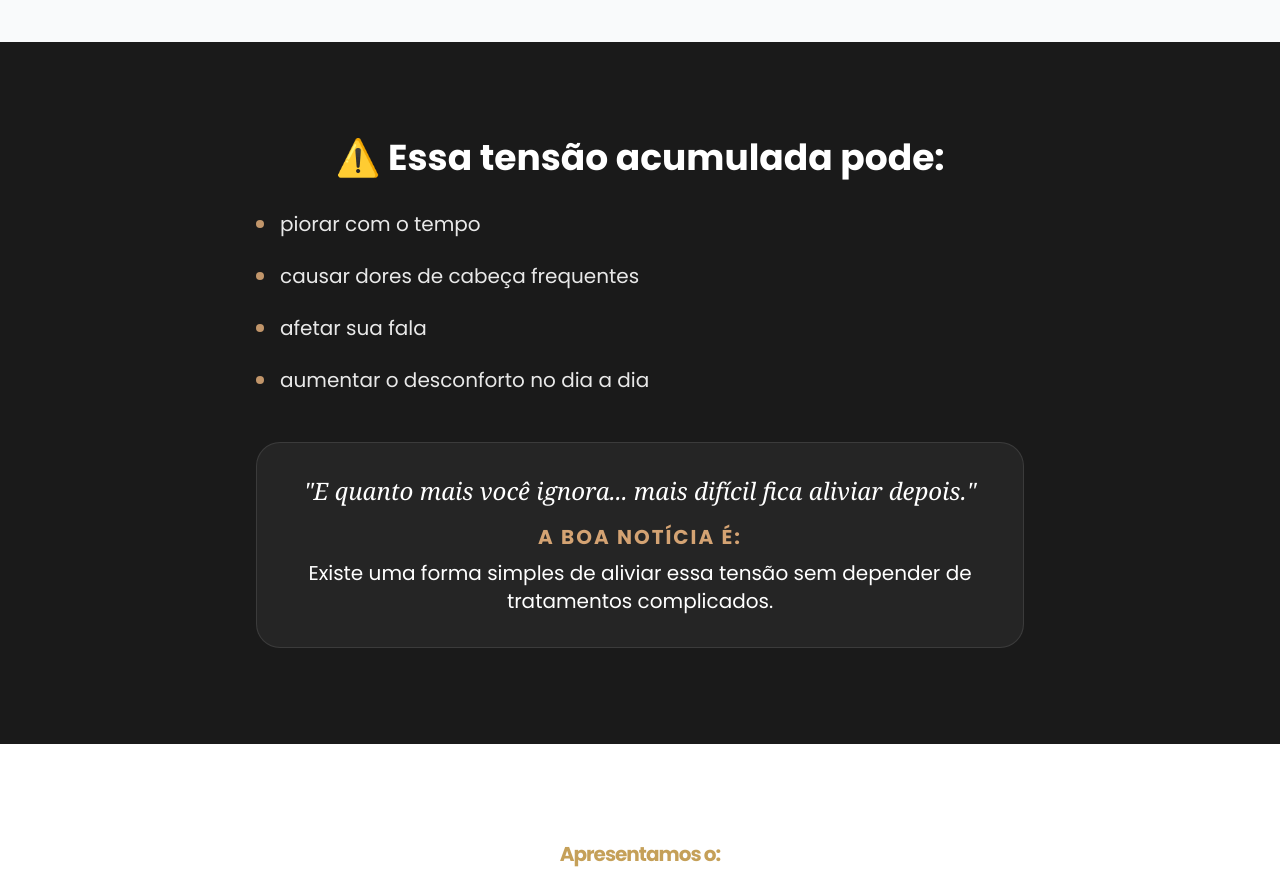
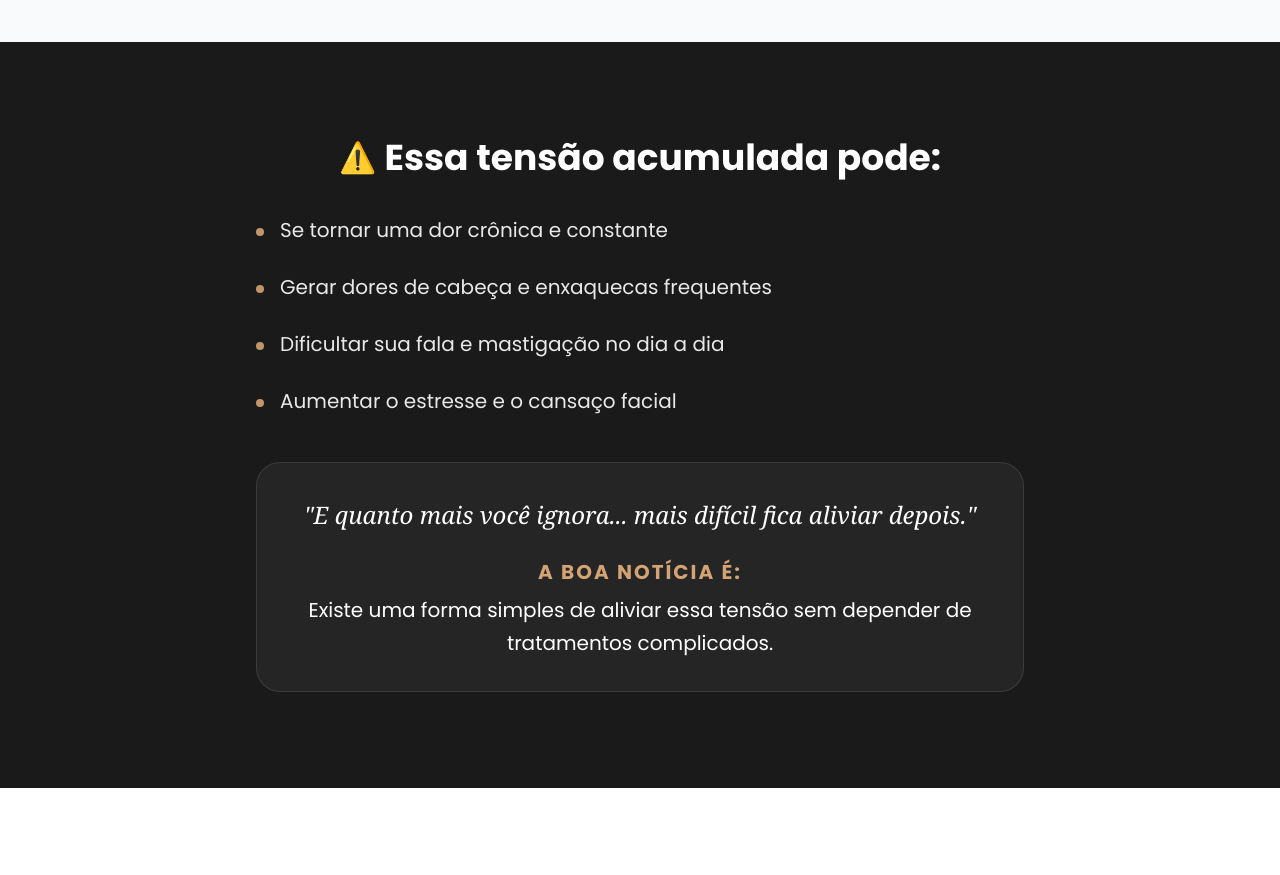
Before and after one commit to anderssonjorge52-hue/dtm-mandibula, a React (Vite) app: page / in a window 1280 px wide. Shown: the part 1800-2675 px from the top of the page. Built offline with nearby package versions, Linux system fonts and the light colour scheme.

Commit message:
feat: Improve agitation section messaging
Refine the warning section to use more impactful and descriptive language for the consequences of jaw tension. Also, improve the visual presentation for better readability.

```diff
--- a/src/App.tsx
+++ b/src/App.tsx
@@ -179,24 +179,28 @@ export default function App() {
       {/* Agitation Section */}
       <Section className="bg-brand-ink text-white">
         <div className="max-w-3xl mx-auto">
-          <h2 className="text-3xl md:text-4xl font-bold mb-8 text-center">⚠️ Essa tensão acumulada pode:</h2>
-          <ul className="space-y-6 mb-12">
+          <h2 className="text-2xl md:text-4xl font-bold mb-10 text-center flex flex-col md:flex-row items-center justify-center gap-2">
+            <span className="text-3xl">⚠️</span> Essa tensão acumulada pode:
+          </h2>
+          <ul className="space-y-8 mb-12">
             {[
-              "piorar com o tempo",
-              "causar dores de cabeça frequentes",
-              "afetar sua fala",
-              "aumentar o desconforto no dia a dia"
+              "Se tornar uma dor crônica e constante",
+              "Gerar dores de cabeça e enxaquecas frequentes",
+              "Dificultar sua fala e mastigação no dia a dia",
+              "Aumentar o estresse e o cansaço facial"
             ].map((item, i) => (
-              <li key={i} className="flex items-center gap-4 text-lg md:text-xl opacity-90">
-                <div className="w-2 h-2 bg-brand-secondary rounded-full" />
-                {item}
+              <li key={i} className="flex items-start gap-4 text-lg md:text-xl opacity-90">
+                <div className="w-2 h-2 bg-brand-secondary rounded-full mt-2.5 flex-shrink-0" />
+                <span className="leading-tight">{item}</span>
               </li>
             ))}
           </ul>
           <div className="p-8 bg-white/5 rounded-3xl border border-white/10 text-center">
-            <p className="text-2xl font-serif italic mb-4">"E quanto mais você ignora... mais difícil fica aliviar depois."</p>
-            <p className="text-brand-secondary font-bold text-xl uppercase tracking-widest">A boa notícia é:</p>
-            <p className="text-xl mt-2">Existe uma forma simples de aliviar essa tensão sem depender de tratamentos complicados.</p>
+            <p className="text-xl md:text-2xl font-serif italic mb-6 leading-relaxed">
+              "E quanto mais você ignora... mais difícil fica aliviar depois."
+            </p>
+            <p className="text-brand-secondary font-bold text-lg md:text-xl uppercase tracking-widest mb-2">A boa notícia é:</p>
+            <p className="text-lg md:text-xl leading-relaxed">Existe uma forma simples de aliviar essa tensão sem depender de tratamentos complicados.</p>
           </div>
         </div>
       </Section>
```
